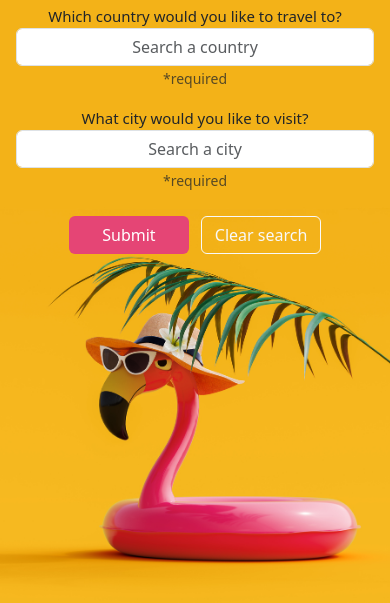
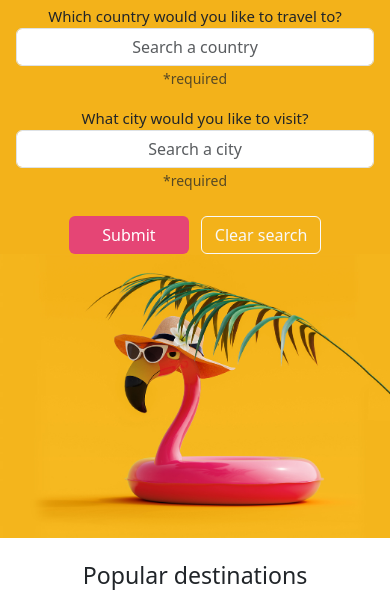
Before and after one commit to staceyJayneLewis/holiday-hotspots, a plain HTML site: page index.html in a window 390 px wide. Shown: the part 228-831 px from the top of the page. Drawn offline with nearby package versions, Linux system fonts and the light colour scheme; a web font is replaced by a local one.

Commit message:
Add image for a better responsive background image

```diff
--- a/assets/css/style.css
+++ b/assets/css/style.css
@@ -20,12 +20,7 @@ header{
 
 /* Callout section */
 #callout{
-    background: url(../images/mobile-bg.jpg);
-    position: relative;
-    background-position: center;
-    background-repeat: no-repeat;
-    background-size: cover;
-    padding-bottom: 350px;
+    background-color:#F3B21A;
 }
 
 #callout-heading{
@@ -35,6 +30,10 @@ header{
 #callout-heading h1{
     font-family:'DM Serif Text', serif;
     font-size: 41px;
+}
+
+#callout img{
+    width:100%;
 }
 
 .btn-submit{
@@ -95,14 +94,19 @@ footer {
     #callout{
         background: url(../images/flamingo-bg.jpg);
         position: relative;
-        background-position: center;
+        background-position:center;
         background-repeat: no-repeat;
-        background-size: cover;
+        background-size:cover;
         height: 90vh;
+        background-color:#F3B21A;
     }
 
     #callout-heading{
         margin-left: 30px;
+    }
+
+    #callout img {
+        display:none;
     }
 
     h3{
--- a/index.html
+++ b/index.html
@@ -34,6 +34,7 @@
         <button class="btn btn-outline-light mt-4 ml-3">Clear search</button>
       </form>
     </div>
+    <img src="/assets/images/mobile-flam2.jpg">
   </section>
 
   <!-- Cards with results of destinations -->
```
Also changed, not shown: assets/images/mobile-flam2.jpg (added).
